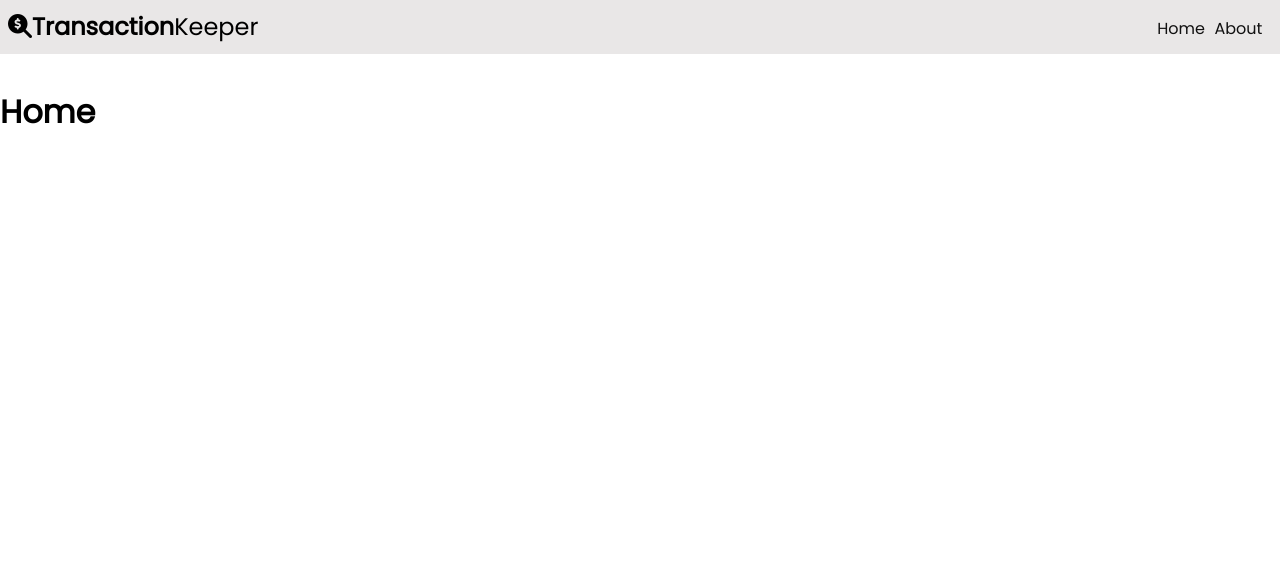
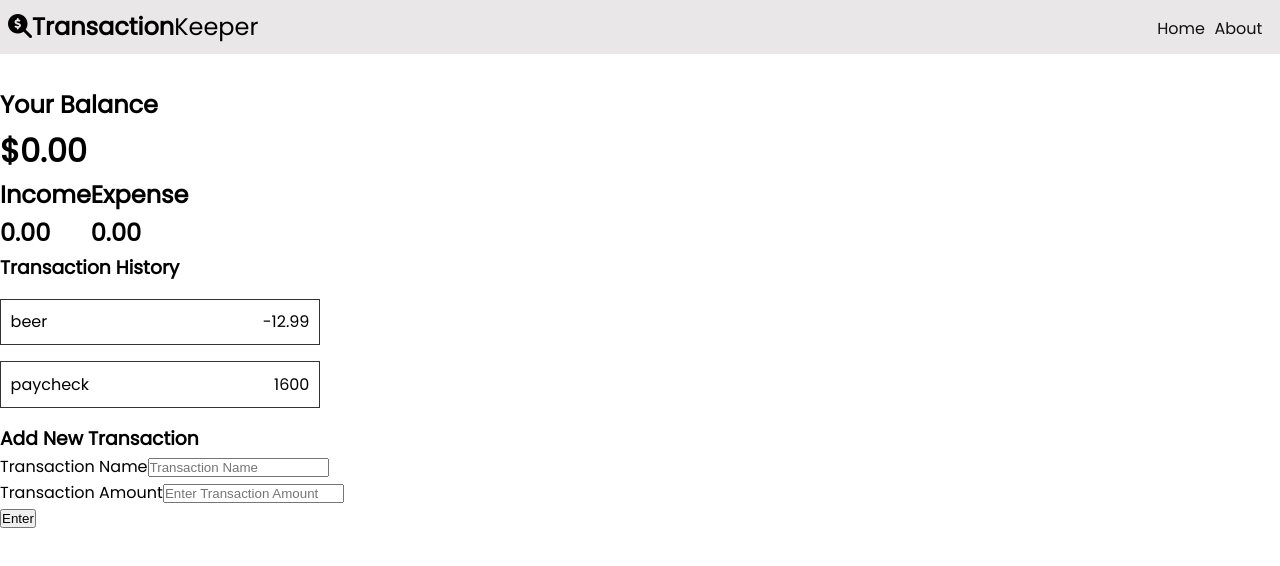
Before and after one commit to RyanHallgarth/transaction-keeper, a React (Create React App) app: page / in a window 1280 px wide. Shown: the top 566 px of the page. Built offline with nearby package versions, Linux system fonts and the light colour scheme.

Commit message:
basic component structure implemented, ugly and does nothing

```diff
--- a/src/App.css
+++ b/src/App.css
@@ -47,3 +47,16 @@ body {
   background-color: rgb(233, 231, 231);
   margin-bottom: 2rem;
 }
+
+.inc-exp-container {
+  display: flex;
+}
+
+.list li {
+  display: flex;
+  width: 25%;
+  justify-content: space-between;
+  border: 1px solid #333;
+  padding: 0.6rem;
+  margin: 1rem 0;
+}
--- /dev/null
+++ b/src/components/AddTransaction.js
@@ -0,0 +1,25 @@
+import React from 'react'
+
+const AddTransaction = () => {
+    return (
+        <div>
+            <h3>Add New Transaction</h3>
+
+            <form>
+                <div className="form-control">
+                    <label htmlFor="name">Transaction Name</label>
+                    <input type="text" placeholder="Transaction Name" />
+                </div>
+                <div className="form-control">
+                    <label htmlFor="amount">Transaction Amount</label>
+                    <input type="number" placeholder="Enter Transaction Amount" />
+                </div>
+                <button>Enter</button>
+
+            </form>
+
+        </div>
+    )
+}
+
+export default AddTransaction
--- /dev/null
+++ b/src/components/Balance.js
@@ -0,0 +1,14 @@
+import React from 'react'
+
+const Balance = () => {
+
+
+    return (
+        <div>
+            <h2>Your Balance</h2>
+            <h1>$0.00</h1>
+        </div>
+    )
+}
+
+export default Balance
--- /dev/null
+++ b/src/components/IncomeExpense.js
@@ -0,0 +1,19 @@
+import React from 'react'
+
+const IncomeExpense = () => {
+    return (
+        <div className="inc-exp-container">
+            <div>
+                <h2>Income</h2>
+                <h2>0.00</h2>
+            </div>
+            <div>
+                <h2>Expense</h2>
+                <h2>0.00</h2>
+            </div>
+
+        </div>
+    )
+}
+
+export default IncomeExpense
--- /dev/null
+++ b/src/components/Transaction.js
@@ -0,0 +1,12 @@
+import React from 'react'
+
+const Transaction = ({ transaction }) => {
+    return (
+        <li>
+            <p>{transaction.name}</p>
+            <p>{transaction.amount}</p>
+        </li>
+    )
+}
+
+export default Transaction
--- /dev/null
+++ b/src/components/TransactionList.js
@@ -0,0 +1,21 @@
+import React, { useContext } from 'react';
+import { GlobalContext } from '../context/GlobalState';
+import Transaction from './Transaction';
+
+const TransactionList = () => {
+
+    const { transactions } = useContext(GlobalContext);
+    return (
+        <div>
+            <h3>Transaction History</h3>
+            <ul className="list">
+                {transactions.map(transaction => (
+                    <Transaction key={transaction.id} transaction={transaction} />
+                ))}
+
+            </ul>
+        </div>
+    )
+}
+
+export default TransactionList
--- a/src/components/pages/Home.js
+++ b/src/components/pages/Home.js
@@ -1,11 +1,16 @@
 import React from 'react'
+import Balance from '../Balance';
+import IncomeExpense from '../IncomeExpense';
+import TransactionList from '../TransactionList';
+import AddTransaction from '../AddTransaction';
 
 const Home = () => {
     return (
         <div>
-            <h1>
-                Home
-            </h1>
+            <Balance />
+            <IncomeExpense />
+            <TransactionList />
+            <AddTransaction />
         </div>
     )
 }
```
Also changed, not shown: public/manifest.json.
